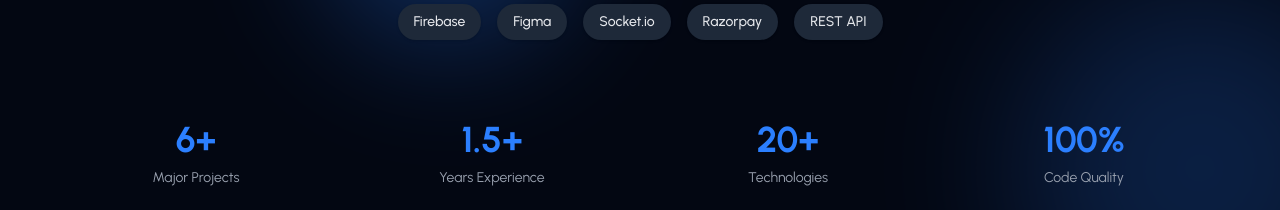
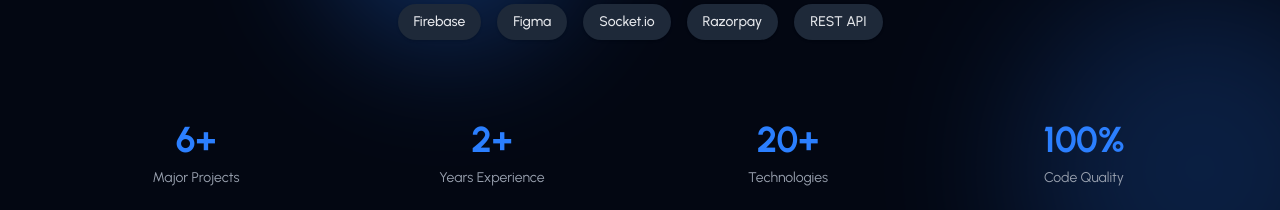
Before and after one commit to abilashhhh/react-portfolio, a React (Vite) app: page / in a window 1280 px wide. Shown: the part 2440-2650 px from the top of the page. Built offline with nearby package versions, Linux system fonts and the light colour scheme.

Commit message:
Before setting individual product pages

```diff
--- a/src/components/Sections/ContactSection.jsx
+++ b/src/components/Sections/ContactSection.jsx
@@ -159,7 +159,9 @@ const ContactSection = () => {
                           isDarkMode ? "text-gray-400" : "text-gray-600"
                         }`}
                       >
-                        {contact.value}
+                        {contact.label === "Email"
+                          ? contact.value2
+                          : contact.value}
                       </p>
                     </div>
                   </div>
--- a/src/utils/data.js
+++ b/src/utils/data.js
@@ -157,7 +157,7 @@ export const TECH_STACK = [
 // Statistics
 export const STATS = [
   { number: "6+", label: "Major Projects" },
-  { number: "1.5+", label: "Years Experience" },
+  { number: "2+", label: "Years Experience" },
   { number: "20+", label: "Technologies" },
   { number: "100%", label: "Code Quality" },
 ];
@@ -380,7 +380,7 @@ export const CONTACT_INFO = [
     icon: Mail,
     label: "Email",
     value: "mailto:abilashncty@gmail.com",
-    // value: "abilashnarayanan2001@gmail.com",
+    value2: "abilashncty@gmail.com",
   },
   {
     icon: Phone,
```
